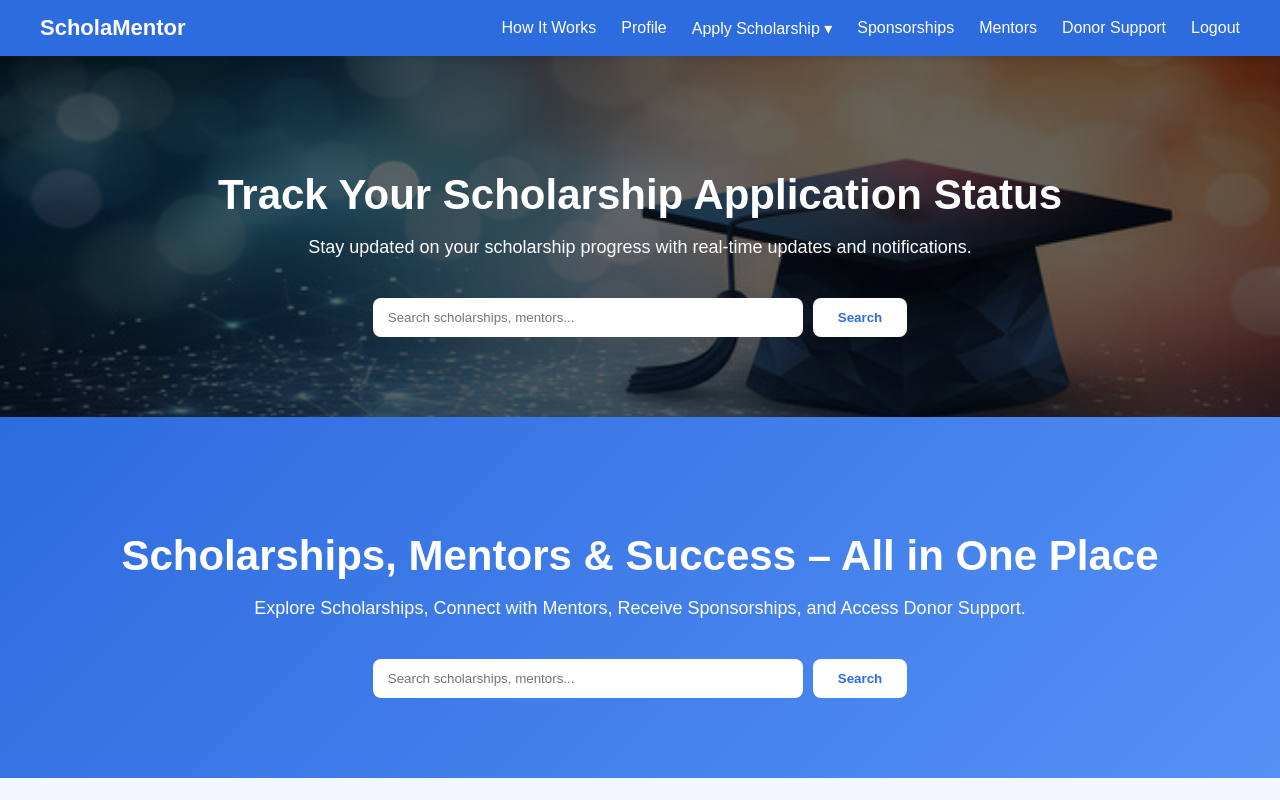
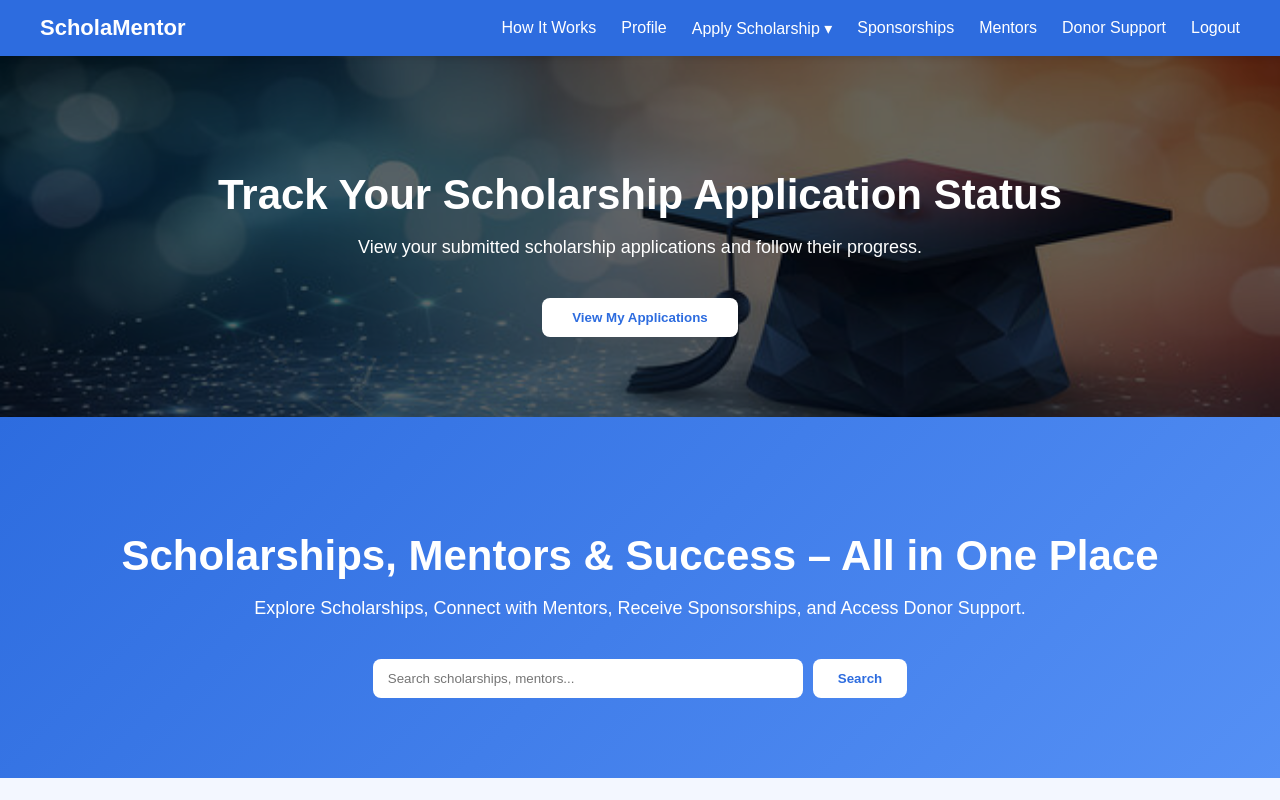
Before and after one commit to anitta20076981/ScholaMentor, a React (Create React App) app in the folder frontend/: page /student/dashboard/1 in a window 1280 px wide. Shown: the top 800 px of the page. Built offline with nearby package versions, Linux system fonts and the light colour scheme.

Commit message:
use navigate for redirect user for view scholarship status

```diff
--- a/frontend/src/pages/student/StudentDashboard.js
+++ b/frontend/src/pages/student/StudentDashboard.js
@@ -1,7 +1,7 @@
 import { useState } from "react";
 import TopBar from "../../components/student/TopBar";
 import Footer from "../../components/student/Footer";
-import { useParams } from "react-router-dom"; // use parameter from url
+import { useParams, useNavigate } from "react-router-dom"; // use parameter from url
 
 
 // Example data
@@ -17,6 +17,7 @@ const mentors = [
 ];
 
 function StudentDashboard() {
+  const navigate = useNavigate();//for redirect user for view scholarship status
   const { studentId } = useParams(); // define studentid
   const [query, setQuery] = useState("");
 
@@ -31,64 +32,58 @@ function StudentDashboard() {
       {/* -------------------- TOP NAV -------------------- */}
       <TopBar studentId={studentId} />  {/* pass student id */}
 
+    {/* -------------------- view scholarship application status -------------------- */}
     <section
       style={{
         textAlign: "center",
         padding: "80px 20px",
         color: "white",
-          backgroundImage: `url(/track_status.jpg)`, // replace with your image URL
-          backgroundSize: "cover", // makes the image cover entire section
+        backgroundImage: `url(/track_status.jpg)`,
+        backgroundSize: "cover",
         backgroundPosition: "center",
         backgroundRepeat: "no-repeat",
         position: "relative",
       }}
     >
-        {/* Optional overlay for better readability */}
-        <div style={{
+      {/* Dark overlay */}
+      <div
+        style={{
           position: "absolute",
           top: 0,
           left: 0,
           width: "100%",
           height: "100%",
-          backgroundColor: "rgba(0, 0, 0, 0.6)", // semi-transparent overlay
+          backgroundColor: "rgba(0, 0, 0, 0.6)",
           zIndex: 1,
-        }}>
-        </div>
+        }}
+      ></div>
 
       <div style={{ position: "relative", zIndex: 2 }}>
-          <h1 style={{ fontSize: "42px", marginBottom: "15px" }}>Track Your Scholarship Application Status
+        <h1 style={{ fontSize: "42px", marginBottom: "15px" }}>
+          Track Your Scholarship Application Status
         </h1>
+
         <p style={{ fontSize: "18px", marginBottom: "40px" }}>
-            Stay updated on your scholarship progress with real-time updates and notifications.
+          View your submitted scholarship applications and follow their progress.
         </p>
 
-          <form onSubmit={handleSearch} style={{ display: "flex", justifyContent: "center", gap: "10px", flexWrap: "wrap" }}>
-            <input
-              type="text"
-              placeholder="Search scholarships, mentors..."
-              value={query}
-              onChange={(e) => setQuery(e.target.value)}
+        <button
           style={{
-                width: "400px",
-                padding: "12px 15px",
-                borderRadius: "8px",
-                border: "none",
-              }}
-            />
-            <button type="submit" style={{
-              padding: "12px 25px",
+            padding: "12px 30px",
             background: "#fff",
             color: "#2d6cdf",
             border: "none",
             borderRadius: "8px",
             fontWeight: "bold",
             cursor: "pointer",
-            }}>
-              Search
+          }}
+          onClick={() => navigate(`/student/${studentId}/track-status`)}
+        >
+          View My Applications
         </button>
-          </form>
       </div>
     </section>
+    {/* -------------------------- */}
 
 
       {/* -------------------- MAIN HERO SECTION -------------------- */}
```
Lines whose indentation alone changed are shown as unchanged.
